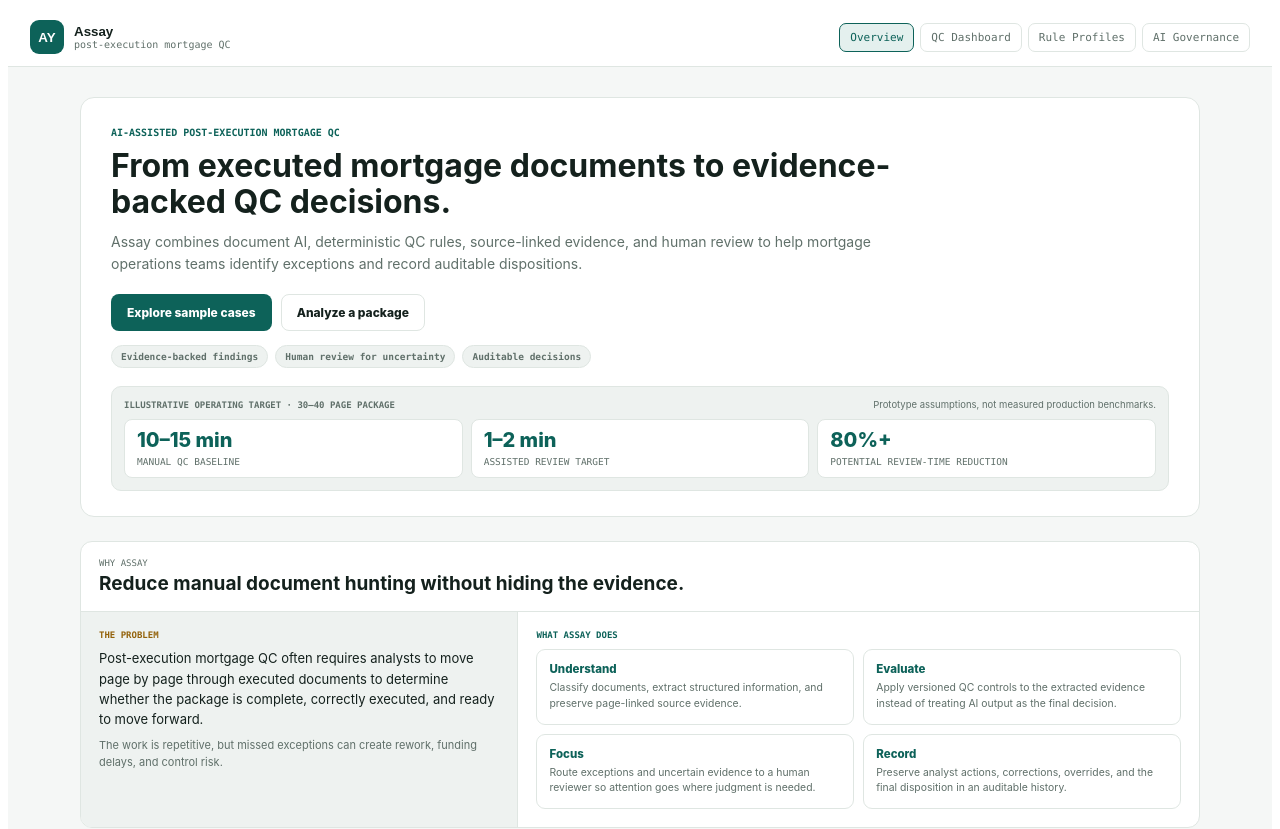
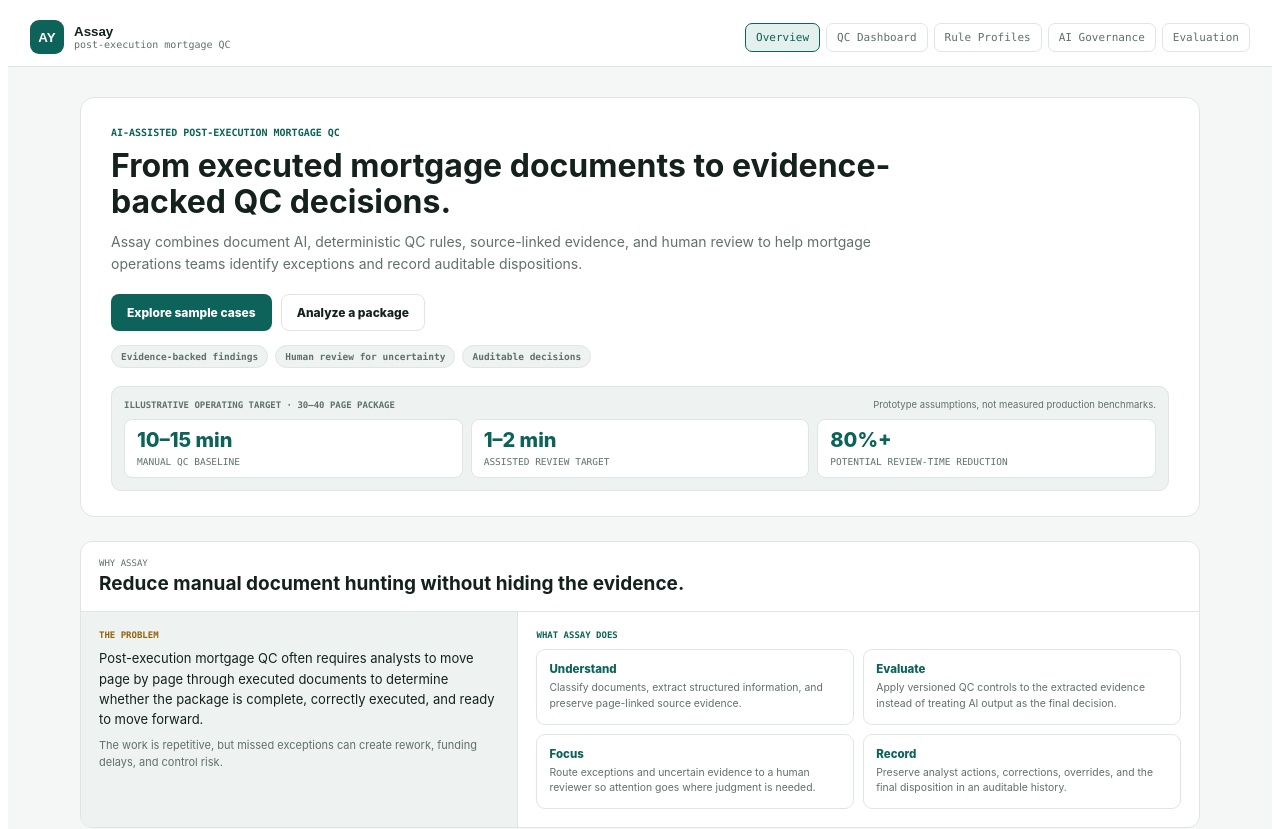
Before and after one commit to ckochar/Assay, a React (Vite) app: page / in a window 1280 px wide. Shown: the top 829 px of the page. Built offline with nearby package versions, Linux system fonts and the light colour scheme.

Commit message:
Expose Assay reliability evaluation in global navigation

```diff
--- a/src/main.jsx
+++ b/src/main.jsx
@@ -5,6 +5,7 @@ import OverviewScreen from "./OverviewScreen.jsx";
 
 const LiveAnalysis = lazy(() => import("./LiveAnalysis.jsx"));
 const PackageAnalysis = lazy(() => import("./PackageAnalysis.jsx"));
+const EvaluationScreen = lazy(() => import("./EvaluationScreen.jsx"));
 
 const shellFont = "Inter, ui-sans-serif, system-ui, sans-serif";
 const mono = "ui-monospace, SFMono-Regular, Menlo, monospace";
@@ -15,11 +16,16 @@ function ProductHeader({ active = "overview" }) {
     ["dashboard", "QC Dashboard"],
     ["profiles", "Rule Profiles"],
     ["governance", "AI Governance"],
+    ["evaluation", "Evaluation"],
   ];
 
   const navigate = (id) => {
     if (id === "overview") {
       window.location.assign("/");
+      return;
+    }
+    if (id === "evaluation") {
+      window.location.assign("/evaluation");
       return;
     }
     goToWorkspace(id);
@@ -87,13 +93,23 @@ function LiveEntry({ mode = "note" }) {
   </div>;
 }
 
+function EvaluationEntry() {
+  return <div style={{ minHeight: "100vh", background: "#f5f7f6" }}>
+    <ProductHeader active="evaluation" />
+    <Suspense fallback={<div style={{ padding: 40, fontFamily: shellFont }}>Loading Evaluation…</div>}><EvaluationScreen /></Suspense>
+    <footer style={{ fontFamily: mono, textAlign: "center", color: "#60706a", fontSize: 10, padding: 24 }}>Synthetic decision-layer benchmark · not an OCR accuracy claim</footer>
+  </div>;
+}
+
 function Root() {
   const params = new URLSearchParams(window.location.search);
   const isLive = window.location.pathname === "/live";
   const isPackage = window.location.pathname === "/package";
+  const isEvaluation = window.location.pathname === "/evaluation";
   const hasCase = params.has("case");
   const workspace = params.get("workspace");
 
+  if (isEvaluation) return <EvaluationEntry />;
   if (isPackage) return <LiveEntry mode="package" />;
   if (isLive) return <LiveEntry />;
   if (hasCase) return <CaseEntry />;
```
